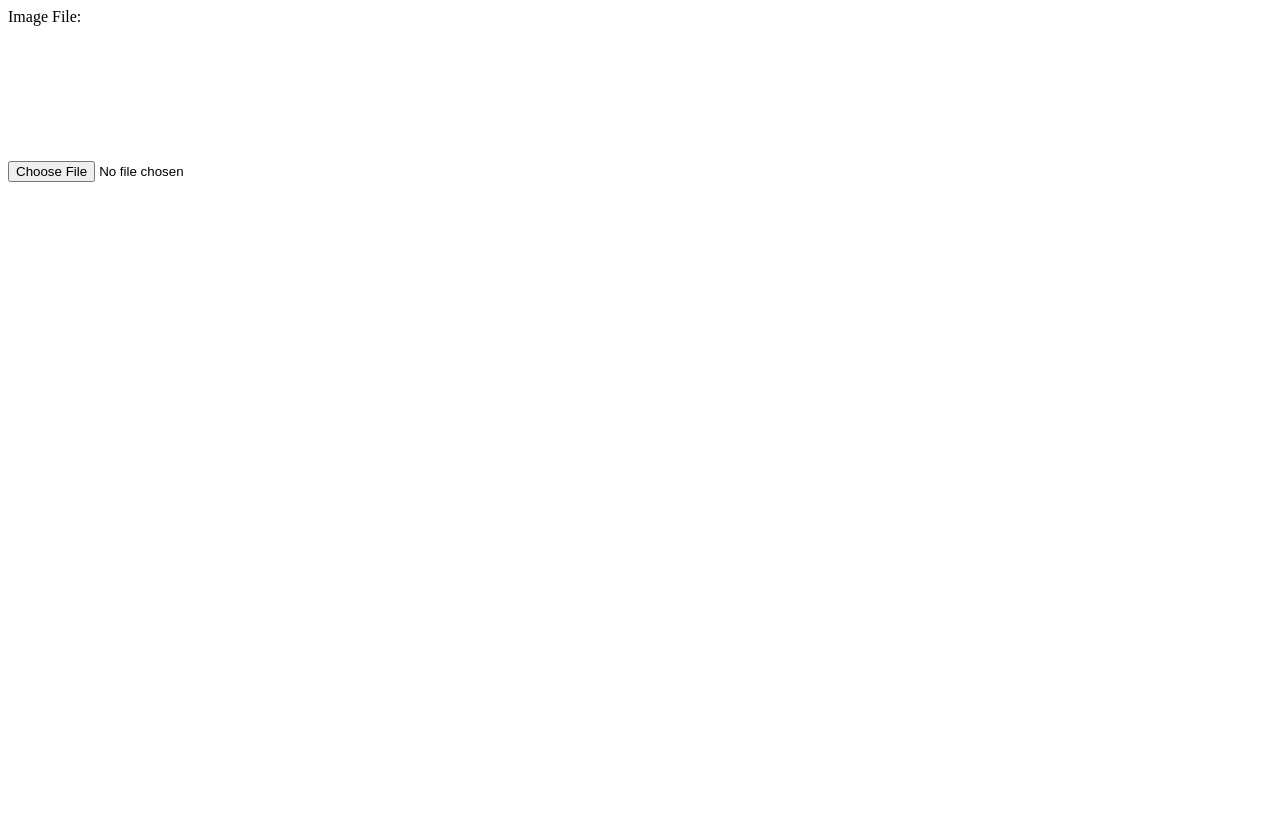
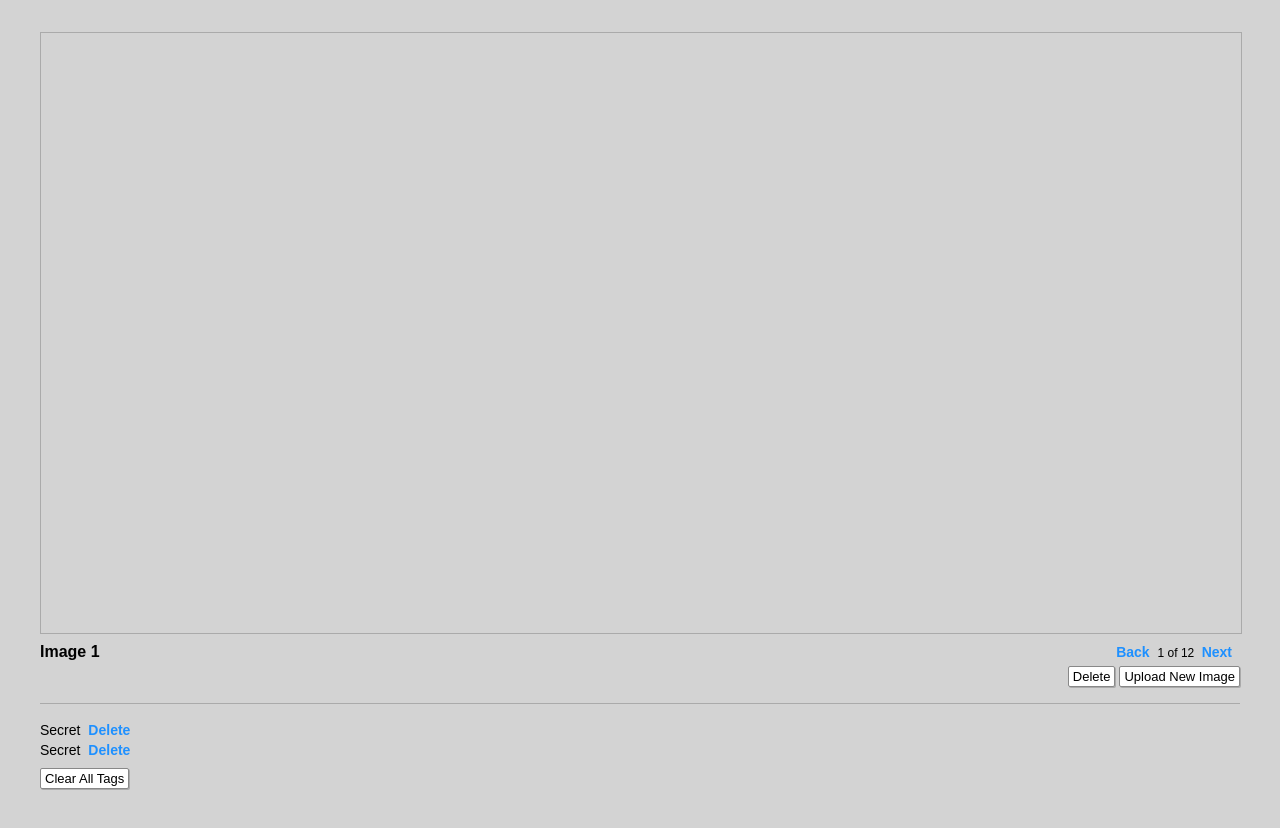
Before and after one commit to CarlosWirama/upload-to-html-canvas, a website: page index.html in a window 1280 px wide. Before the commit the page ends 800 px from the top, so only its background shows below. Drawn offline with Linux system fonts and the light colour scheme.

Commit message:
apply layout and styling

```diff
--- a/index.html
+++ b/index.html
@@ -4,12 +4,39 @@
     <meta charset="UTF-8" />
     <meta name="viewport" content="width=device-width, initial-scale=1.0" />
     <meta http-equiv="X-UA-Compatible" content="ie=edge" />
+    <link rel="stylesheet" href="src/designSystem.css">
+    <link rel="stylesheet" href="src/style.css">
     <title>Carlos Wirama</title>
   </head>
   <body>
-    <label>Image File:</label><br/>
-    <input type="file" id="imageLoader" name="imageLoader"/>
-    <canvas id="imageCanvas"></canvas>
+    <div class="content">
+      <canvas id="imageCanvas"></canvas>
+
+      <div class="row space-between align-center fullwidth">
+        <div><b>Image 1</b></div>
+        <div class="row flex-end">
+          <button class="blue-button">Back</button>
+          <span class="text-sm p2">1 of 12<span>
+          <button class="blue-button">Next</button>
+        </div>
+      </div>
+
+      <div class="row flex-end fullwidth">
+        <button class="box-button">Delete</button>
+        <label for="imageLoader" class="box-button ml2">Upload New Image</label>
+        <input type="file" id="imageLoader" name="imageLoader" hidden/>
+      </div>
+
+      <div id="image-list">
+        <div>
+          Secret <button class="blue-button">Delete</button>
+        </div>
+        <div>
+          Secret <button class="blue-button">Delete</button>
+        </div>
+        <button class="box-button mt3">Clear All Tags</button>
+      </div>
+    </div>
 
     <script src="src/index.js"></script>
   </body>
--- /dev/null
+++ b/src/designSystem.css
@@ -0,0 +1,71 @@
+body {
+  background-color: lightgray;
+  font-family: Arial;
+}
+
+.fullwidth {
+  width: 100%;
+}
+
+.p2 {
+  padding: 4px;
+}
+
+.mt3 {
+  margin-top: 8px;
+}
+
+.ml2 {
+  margin-left: 4px;
+}
+
+.row {
+  display: flex;
+  flex-direction: row;
+}
+
+.space-between {
+  justify-content: space-between;
+}
+
+.flex-end {
+  justify-content: flex-end;
+}
+
+.align-center {
+  align-items: center;
+}
+
+.text-sm {
+  font-size: 12px;
+}
+
+.box-button {
+  border: 1px solid #888;
+  padding: 2px 4px;
+  background: white;
+  font-size: 13px;
+  border-radius: 2px;
+  box-shadow: 1px 1px #8888;
+  cursor: pointer;
+  user-select: none;
+}
+
+.box-button:hover {
+  background: #ddd;
+}
+
+.blue-button {
+  color: dodgerblue;
+  border: none;
+  padding: 2px 4px;
+  background: none;
+  font-size: 14px;
+  font-weight: bold;
+  cursor: pointer;
+  user-select: none;
+}
+
+.blue-button:hover {
+  color: cornflowerblue;
+}
--- /dev/null
+++ b/src/style.css
@@ -0,0 +1,15 @@
+.content {
+  padding: 24px 32px;
+}
+
+#imageCanvas {
+  border: 1px solid #aaa;
+  width: 100%;
+}
+
+#image-list {
+  margin-top: 16px;
+  padding: 16px 0;
+  border-top: 1px solid #aaa;
+  font-size: 14px;
+}
```
